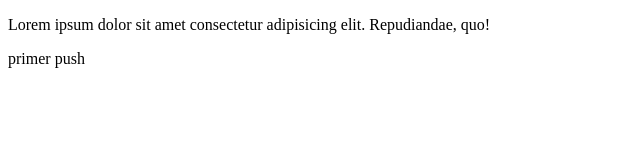
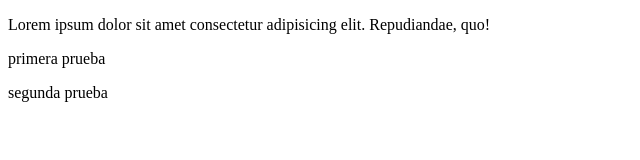
Before and after one commit to mluceroq2/test-vscode-git, a plain HTML site: page index.html in a window 1280 px wide. Shown: the whole page, without its empty margins (0-640 px from the left). Drawn offline with Linux system fonts and the light colour scheme.

Commit message:
segunda prueba

```diff
--- a/index.html
+++ b/index.html
@@ -7,7 +7,7 @@
     <title>GIT VSCODE</title>
   </head>
   <body>
-    <!--DIV CONTENEDOR 1-->
+    <!--DIV CONTENEDOR -->
 
     <div class="contai">
       <div class="row">
@@ -15,7 +15,8 @@
           Lorem ipsum dolor sit amet consectetur adipisicing elit. Repudiandae,
           quo!
         </p>
-        <p>primer push</p>
+        <p>primera prueba</p>
+        <p>segunda prueba</p>
       </div>
     </div>
   </body>
```
